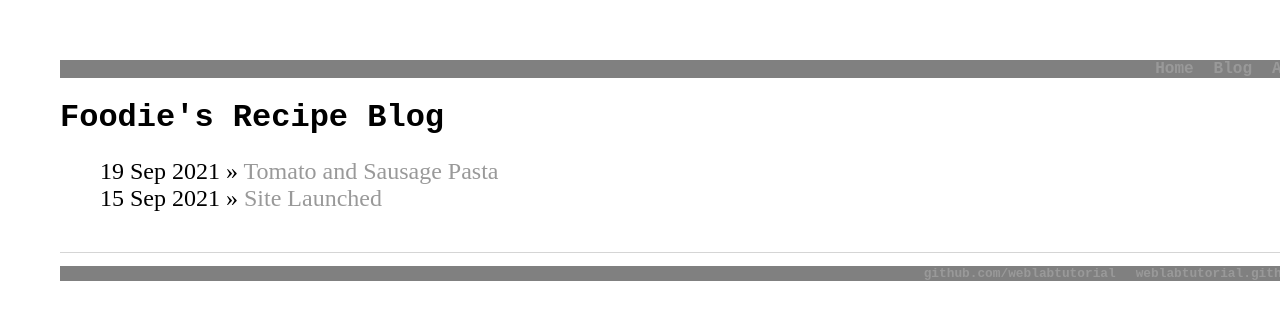
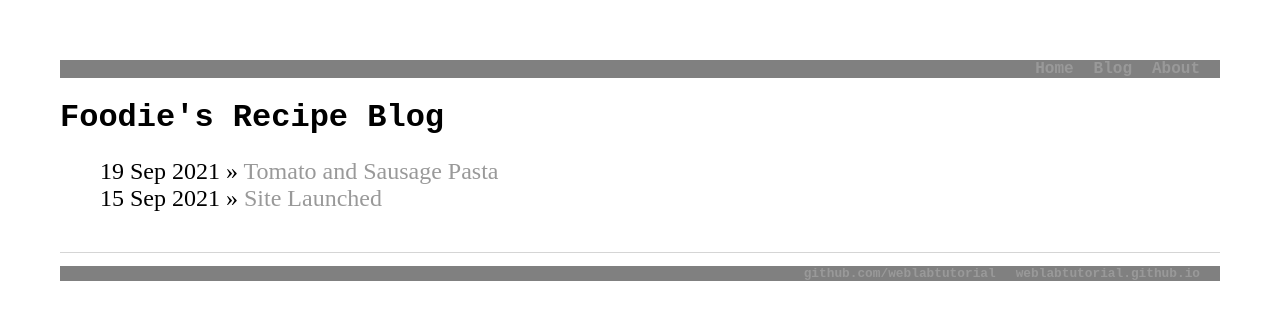
Before and after one commit to hwbekah/hwbekahlab1.github.io, a Jekyll site: the page built from blog/index.html, in a window 1280 px wide. Shown: the top 320 px of the page. Built offline with Jekyll 4.4.1, drawn with Linux system fonts in a browser that asks for light colours.

Commit message:
Update main.css

```diff
--- a/css/main.css
+++ b/css/main.css
@@ -1,6 +1,8 @@
+* {
+  box-sizing: border-box;
+
 body {
   margin: 60px;
-  width: 100%;
 }
 
 h1 {
```
